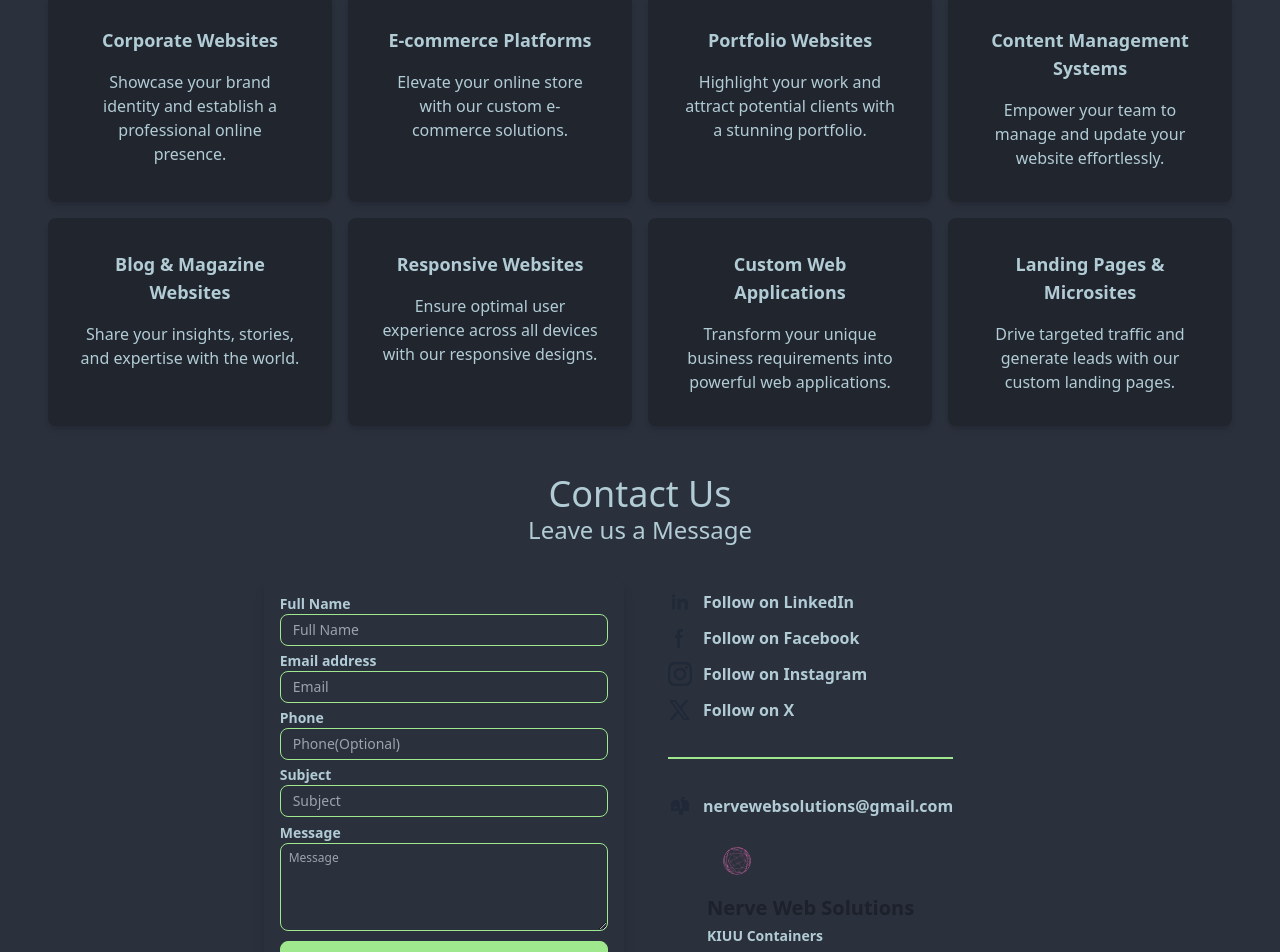
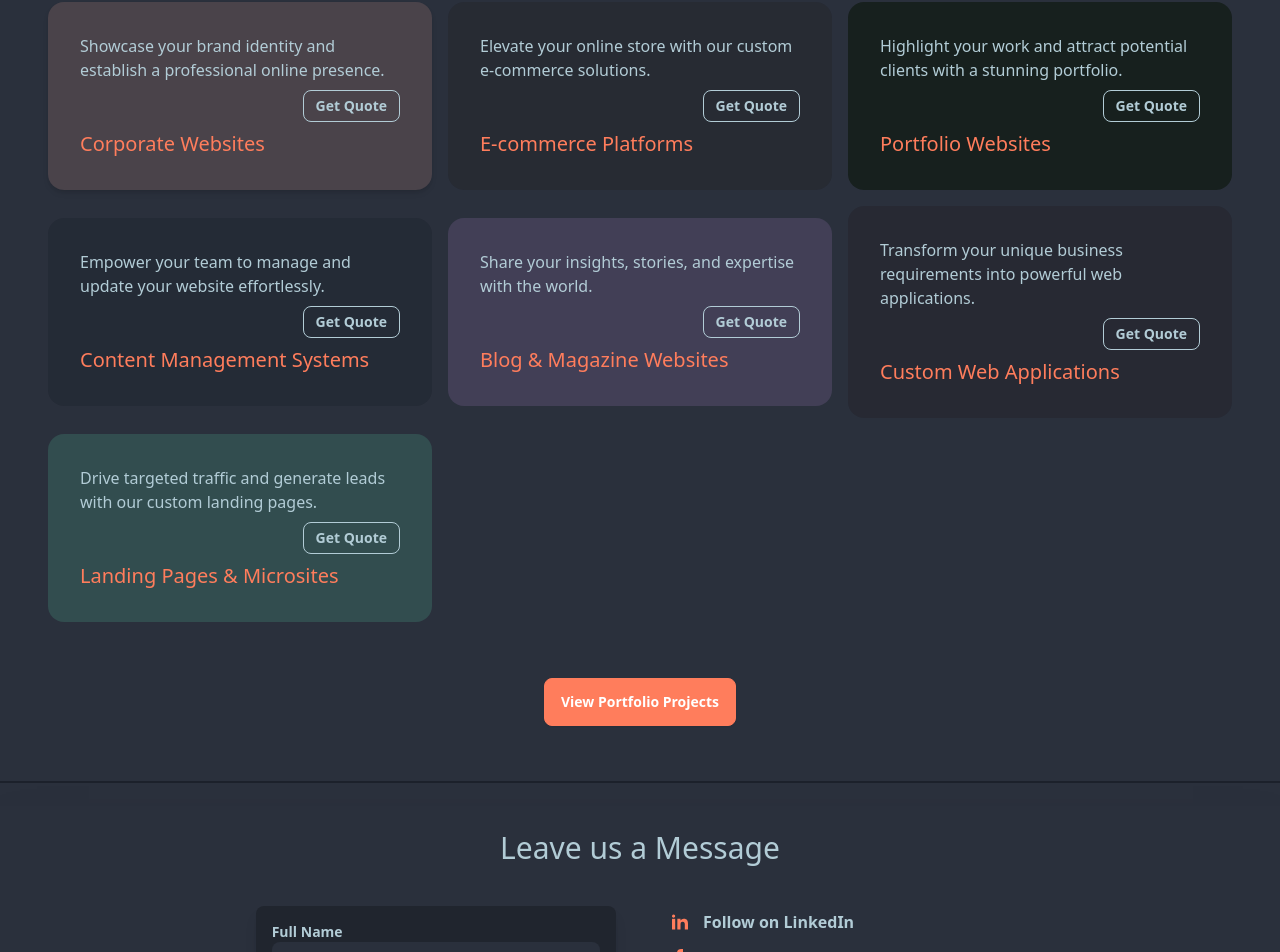
Before and after one commit to gachagajnr/sensitive_webdesigners, a SvelteKit app: page / in a window 1280 px wide. Shown: the part 2860-3812 px from the top of the page. Built offline with nearby package versions, Linux system fonts and the light colour scheme.

Commit message:
fix content contact

```diff
--- a/src/routes/+page.svelte
+++ b/src/routes/+page.svelte
@@ -162,7 +162,7 @@
 								/></svg
 							>
 						</div>
-						<div class="timeline-end  border border-accent timeline-box">
+						<div class="timeline-end border border-accent timeline-box">
 							<h1 class="text-xl text-info">Agile Development</h1>
 
 							We embrace agile development methodologies to ensure flexibility and adaptability
@@ -208,157 +208,178 @@
 			</p>
 		</div>
 	</div>
-	<div class="mt-6 p-6">
-		<h1 class="text-center text-secondary text-4xl">Our Focus</h1>
-		<div class="container mx-auto p-6 grid grid-cols-1 md:grid-cols-2 lg:grid-cols-4 gap-4">
+	<div class="divider divider-neutral"></div>
+	<div class="mt-6 grid justify-center items-center">
+		<h1 class="text-center text-primary text-4xl">Our Focus</h1>
+		<div
+			class="  p-6 grid grid-cols-1 md:grid-cols-2 lg:grid-cols-3 justify-center items-center gap-4"
+		>
 			<div
-				class="card bg-base-300 shadow-md rounded-lg hover:-translate-y-2 duration-150 hover:bg-base-100"
+				class="card w-96 bg-error shadow-md bg-opacity-15 cursor-pointer rounded-2xl hover:-translate-y-2 duration-150 hover:bg-accent-content"
 			>
-				<div class="card-body items-center text-center">
-					<h2 class="text-lg font-bold card-title mb-2">Corporate Websites</h2>
+				<div class="card-body text-start">
 					<p class="">Showcase your brand identity and establish a professional online presence.</p>
+					<div class="card-actions justify-end">
+						<button class="btn btn-sm btn-outline">Get Quote</button>
+					</div>
+					<h2 class="card-title font-light text-secondary">Corporate Websites</h2>
 				</div>
 			</div>
 
 			<div
-				class="card bg-base-300 shadow-md rounded-lg hover:-translate-y-2 duration-150 hover:bg-base-100"
+				class="card w-96 bg-warning-content bg-opacity-15 cursor-pointer rounded-2xl hover:-translate-y-2 duration-150 hover:bg-accent-content"
 			>
-				<div class="card-body items-center text-center">
-					<h2 class="text-lg font-bold card-title mb-2">E-commerce Platforms</h2>
+				<div class="card-body text-start">
 					<p class="">Elevate your online store with our custom e-commerce solutions.</p>
+					<div class="card-actions justify-end">
+						<button class="btn btn-sm btn-outline">Get Quote</button>
+					</div>
+					<h2 class="card-title font-light text-secondary">E-commerce Platforms</h2>
 				</div>
 			</div>
 
 			<div
-				class="card bg-base-300 shadow-md rounded-lg hover:-translate-y-2 duration-150 hover:bg-base-100"
+				class="card w-96 bg-primary-content bg-opacity-55 cursor-pointer rounded-2xl hover:-translate-y-2 duration-150 hover:bg-accent-content"
 			>
-				<div class="card-body items-center text-center">
-					<h2 class="text-lg font-bold card-title mb-2">Portfolio Websites</h2>
+				<div class="card-body text-start">
 					<p class="">
 						Highlight your work and attract potential clients with a stunning portfolio.
 					</p>
+					<div class="card-actions justify-end">
+						<button class="btn btn-sm btn-outline">Get Quote</button>
+					</div>
+					<h2 class="card-title font-light text-secondary">Portfolio Websites</h2>
 				</div>
 			</div>
 
 			<div
-				class="card bg-base-300 shadow-md rounded-lg hover:-translate-y-2 duration-150 hover:bg-base-100"
+				class="card w-96 bg-info-content bg-opacity-15 cursor-pointer rounded-2xl hover:-translate-y-2 duration-150 hover:bg-accent-content"
 			>
-				<div class="card-body items-center text-center">
-					<h2 class="text-lg font-bold card-title mb-2">Content Management Systems</h2>
+				<div class="card-body text-start">
 					<p class="">Empower your team to manage and update your website effortlessly.</p>
+					<div class="card-actions justify-end">
+						<button class="btn btn-sm btn-outline">Get Quote</button>
+					</div>
+					<h2 class="card-title font-light text-secondary">Content Management Systems</h2>
 				</div>
 			</div>
 
 			<div
-				class="card bg-base-300 shadow-md rounded-lg hover:-translate-y-2 duration-150 hover:bg-base-100"
+				class="card w-96 bg-accent bg-opacity-15 cursor-pointer rounded-2xl hover:-translate-y-2 duration-150 hover:bg-accent-content"
 			>
-				<div class="card-body items-center text-center">
-					<h2 class="text-lg font-bold card-title mb-2">Blog & Magazine Websites</h2>
+				<div class="card-body text-start">
 					<p class="">Share your insights, stories, and expertise with the world.</p>
+					<div class="card-actions justify-end">
+						<button class="btn btn-sm btn-outline">Get Quote</button>
+					</div>
+					<h2 class="card-title font-light text-secondary">Blog & Magazine Websites</h2>
 				</div>
 			</div>
 
 			<div
-				class="card bg-base-300 shadow-md rounded-lg hover:-translate-y-2 duration-150 hover:bg-base-100"
+				class="card w-96 bg-secondary-content bg-opacity-15 cursor-pointer rounded-2xl hover:-translate-y-2 duration-150 hover:bg-accent-content"
 			>
-				<div class="card-body items-center text-center">
-					<h2 class="text-lg font-bold card-title mb-2">Responsive Websites</h2>
+				<div class="card-body text-start">
 					<p class="">
-						Ensure optimal user experience across all devices with our responsive designs.
+						Transform your unique business requirements into powerful web applications.
 					</p>
+					<div class="card-actions justify-end">
+						<button class="btn btn-sm btn-outline">Get Quote</button>
+					</div>
+					<h2 class="card-title font-light text-secondary">Custom Web Applications</h2>
 				</div>
 			</div>
 
 			<div
-				class="card bg-base-300 shadow-md rounded-lg hover:-translate-y-2 duration-150 hover:bg-base-100"
+				class="card w-96 bg-success bg-opacity-15 cursor-pointer rounded-2xl hover:-translate-y-2 duration-150 hover:bg-accent-content"
 			>
-				<div class="card-body items-center text-center">
-					<h2 class="text-lg font-bold card-title mb-2">Custom Web Applications</h2>
-					<p class="">
-						Transform your unique business requirements into powerful web applications.
-					</p>
-				</div>
-			</div>
-
-			<div
-				class="card bg-base-300 shadow-md rounded-lg hover:-translate-y-2 duration-150 hover:bg-base-100"
-			>
-				<div class="card-body items-center text-center">
-					<h2 class="text-lg font-bold card-title mb-2">Landing Pages & Microsites</h2>
+				<div class="card-body text-start">
 					<p class="">Drive targeted traffic and generate leads with our custom landing pages.</p>
+					<div class="card-actions justify-end">
+						<button class="btn btn-sm btn-outline">Get Quote</button>
+					</div>
+					<h2 class="card-title font-light text-secondary">Landing Pages & Microsites</h2>
 				</div>
 			</div>
 		</div>
+		<div class="py-8">
+			<a
+				href="/projects"
+				class="btn btn-secondary text-white hover:-translate-y-1 hover:bg-primary hover:text-secondary duration-150"
+				>View Portfolio Projects</a
+			>
+		</div>
 	</div>
-	<div>
-		<h1 class="text-center text-4xl">Contact Us</h1>
-		<p class="text-2xl">Leave us a Message</p>
+	<div class="divider divider-neutral"></div>
+	<div class=" p-6 shadow-2xl mb-6">
+		<!-- <h1 class="text-center text-4xl">Contact Us</h1> -->
+		<p class="text-3xl">Leave us a Message</p>
 		<div class="container mx-auto p-6 grid grid-cols-1 md:grid-cols-2 lg:grid-cols-2 gap-4">
-			<div class="  grid justify-end p-2">
+			<div class="  grid justify-end p-4">
 				<form
 					method="POST"
-					class="card shadow-lg rounded-lg bg-base-100 p-4 grid justify-start gap-1"
+					class="card shadow-lg rounded-lg bg-base-300 p-4 grid justify-start gap-y-1.5"
 				>
 					<label class="text-sm text-start">
-						<span class="font-semibold">Full Name </span>
+						<span class="font-semibold text-sm">Full Name </span>
 						<input
 							name="name"
 							type="name"
 							required
-							class="input input-primary input-sm w-full"
+							class="input input-sm w-full"
 							placeholder="Full Name"
 						/>
 					</label>
 					<label class="text-sm text-start">
-						<span class="font-semibold">Email address </span>
+						<span class="font-semibold text-sm">Email address </span>
 
 						<input
 							name="email"
 							type="email"
 							required
-							class="input input-primary input-sm w-full"
+							class="input input-sm w-full"
 							placeholder="Email"
 						/>
 					</label>
 					<label class="text-sm text-start">
-						<span class="font-semibold">Phone </span>
+						<span class="font-semibold text-sm">Phone </span>
 						<input
 							name="phone"
 							type="phone"
-							class="input input-primary input-sm w-full"
+							class="input input-sm w-full"
 							placeholder="Phone(Optional)"
 						/>
 					</label>
 					<label class="text-sm text-start">
-						<span class="font-semibold">Subject </span>
+						<span class="font-semibold text-sm">Subject </span>
 
 						<input
 							name="subject"
 							type="text"
 							required
-							class="input input-primary input-sm w-full"
+							class="input input-sm w-full"
 							placeholder="Subject"
 						/>
 					</label>
 					<label class="text-sm text-start">
-						<span class="font-semibold">Message </span>
+						<span class="font-semibold text-sm">Message </span>
 
 						<textarea
 							name="message"
 							required
 							rows="4"
-							class="textarea textarea-primary w-full textarea-xs"
+							class="textarea w-full textarea-xs"
 							placeholder="Message"
 						/>
 					</label>
-					<button class="btn btn-primary w-full">Send</button>
+					<button class="btn btn-secondary w-full">Send</button>
 				</form>
 			</div>
 			<div class="justify-center items-center gap-2 p-2">
 				<div class="card p-3 grid gap-3 justify-start">
 					<div class="join gap-3 cursor-pointer">
 						<svg
-							class="w-6 h-6 text-gray-800"
+							class="w-6 h-6 text-secondary"
 							aria-hidden="true"
 							xmlns="http://www.w3.org/2000/svg"
 							width="24"
@@ -379,7 +400,7 @@
 
 					<div class="join gap-3 cursor-pointer">
 						<svg
-							class="w-6 h-6 text-gray-800"
+							class="w-6 h-6 text-secondary"
 							aria-hidden="true"
 							xmlns="http://www.w3.org/2000/svg"
 							width="24"
@@ -399,7 +420,7 @@
 
 					<div class="join gap-3 cursor-pointer">
 						<svg
-							class="w-6 h-6 text-gray-800"
+							class="w-6 h-6 text-secondary"
 							aria-hidden="true"
 							xmlns="http://www.w3.org/2000/svg"
 							fill="currentColor"
@@ -414,7 +435,7 @@
 					</div>
 					<div class="join gap-3 cursor-pointer">
 						<svg
-							class="w-6 h-6 join-item text-gray-800"
+							class="w-6 h-6 join-item text-secondary"
 							aria-hidden="true"
 							xmlns="http://www.w3.org/2000/svg"
 							width="24"
@@ -431,7 +452,7 @@
 					<div class="divider divider-primary"></div>
 					<div class="join gap-3 cursor-pointer">
 						<svg
-							class="w-6 h-6 text-gray-800"
+							class="w-6 h-6 text-secondary"
 							aria-hidden="true"
 							xmlns="http://www.w3.org/2000/svg"
 							width="24"
@@ -448,7 +469,7 @@
 					</div>
 					<div class="card grid gap-1 justify-center text-start">
 						<img src={Logo} width={60} height={60} alt="logo" class="join-item" />
-						<h2 class="text-xl font-semibold text-neutral">Nerve Web Solutions</h2>
+						<h2 class="text-xl font-semibold text-primary">Nerve Web Solutions</h2>
 
 						<h2 class="font-bold text-sm">KIUU Containers</h2>
 						<h2 class="font-bold text-sm">Nairobi Kenya</h2>
```
